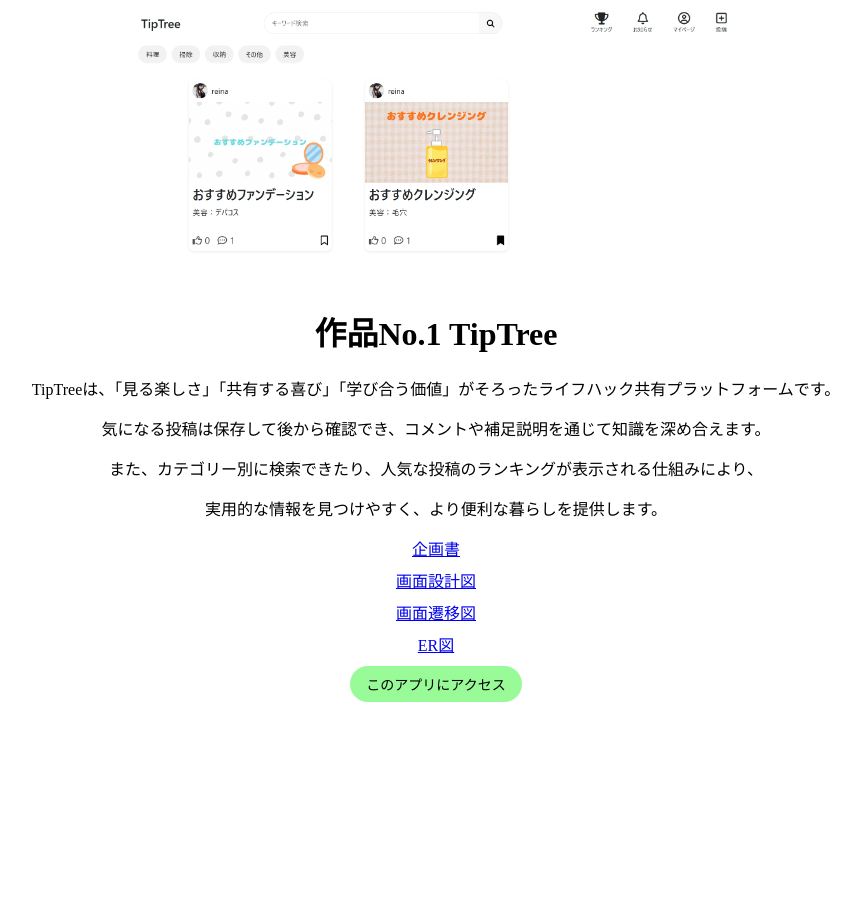
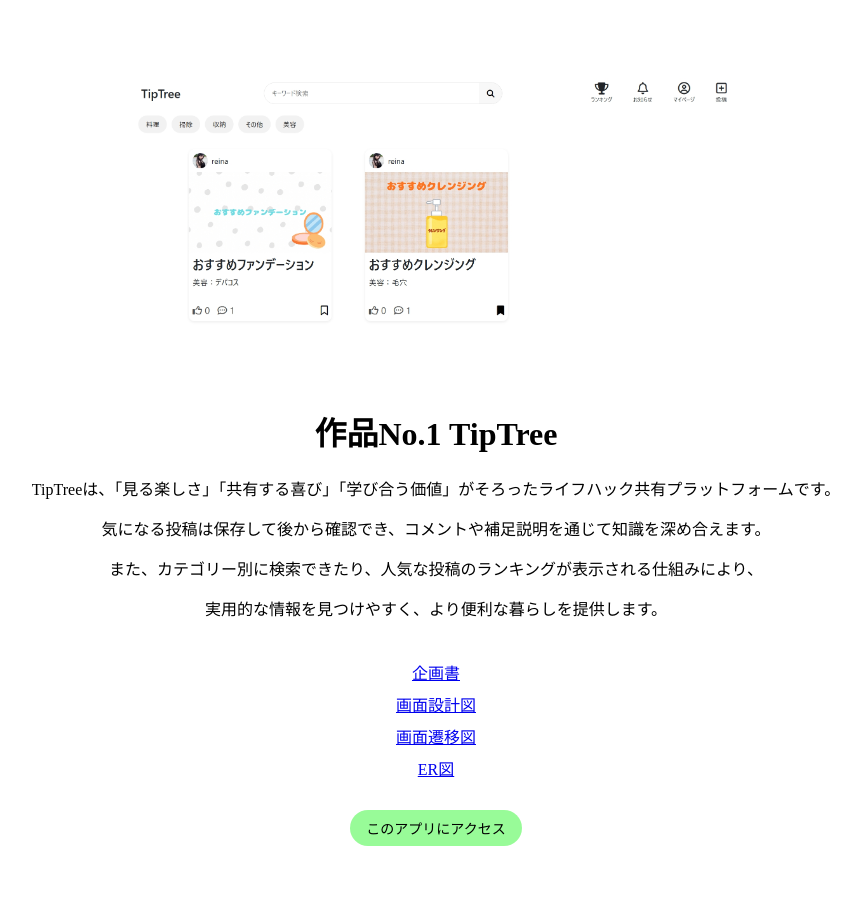
Before and after one commit to reina-nakanishi/TipTree, a Django app: page / in a window 1280 px wide. Shown: the whole page, without its empty margins (204-1065 px from the left). Before the commit the page ends 702 px from the top, so only its background shows below. Run offline with Django 5.2, Linux system fonts and the light colour scheme.

Commit message:
portforio.cssで見やすくするために間隔を広げた

```diff
--- a/tiptree_project/static/portfolio.css
+++ b/tiptree_project/static/portfolio.css
@@ -1,13 +1,20 @@
+body {
+    padding: 40px 20px;
+}
+
 .container {
     text-align: center;
+    margin-bottom: 40px;
 }
 
 img {
     width: 600px;
+    margin: 30px;
 }
 
 .links {
     text-align: center;
+    margin-bottom: 30px;
 }
 
 .links a {
```
